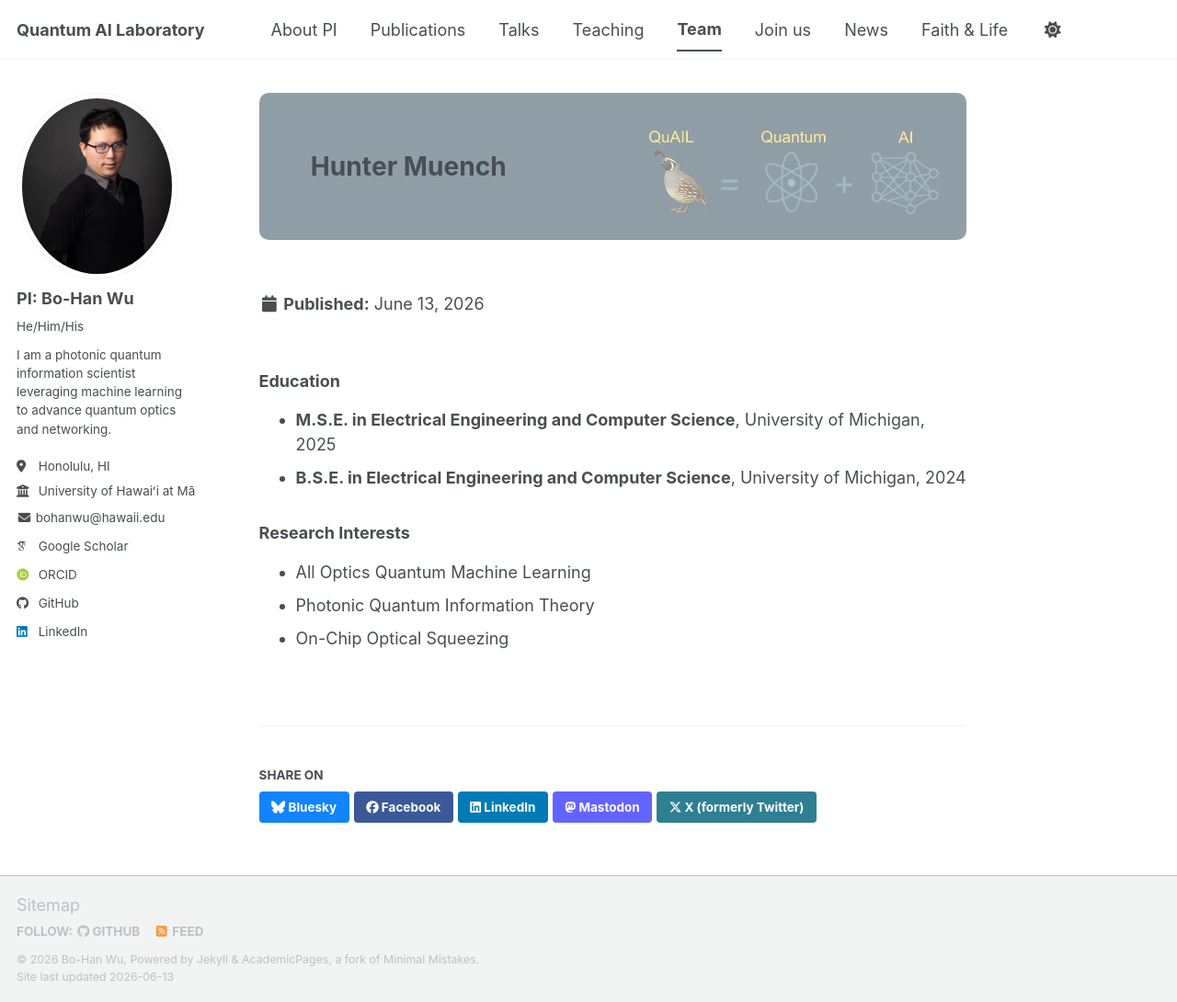
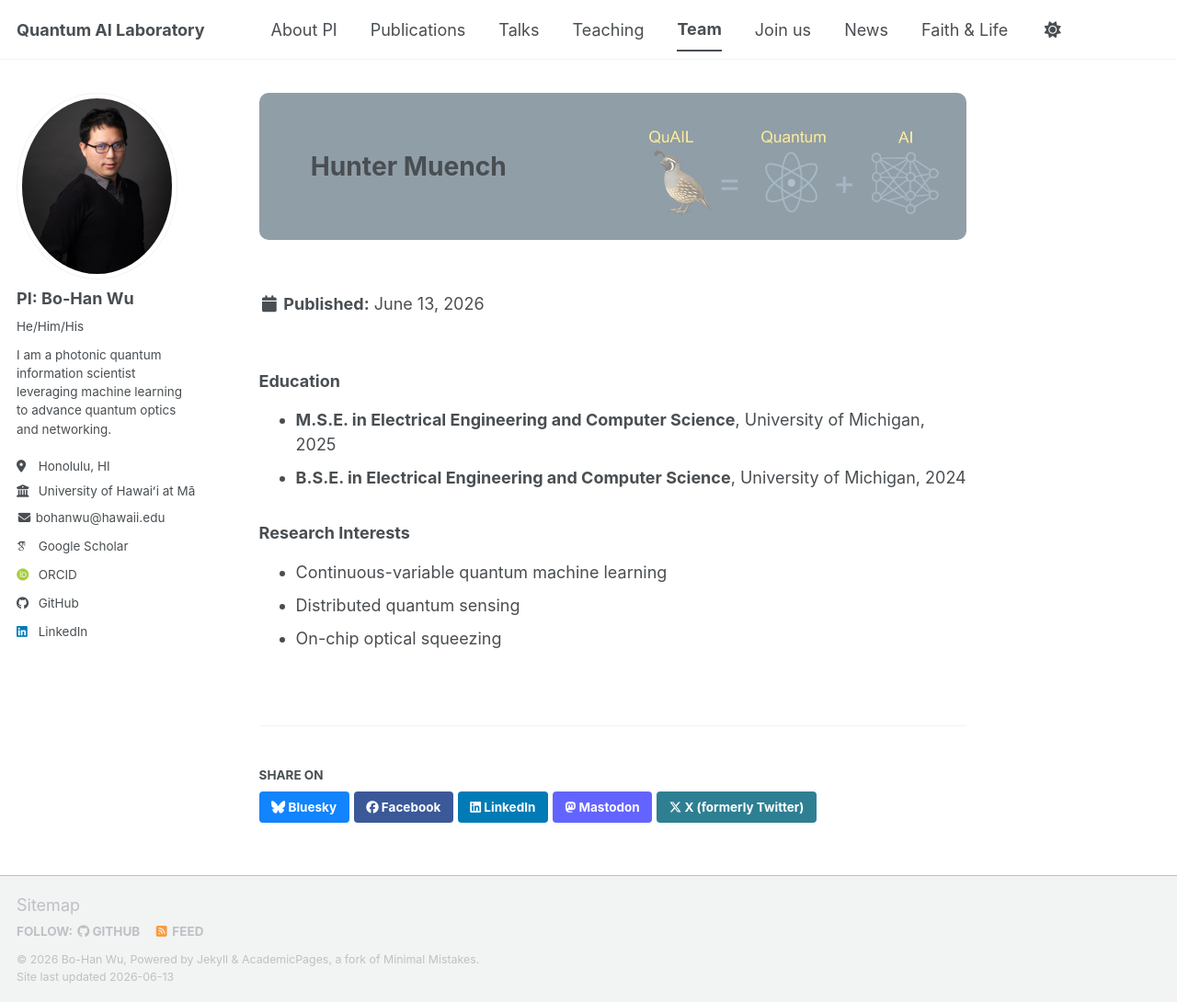
Before and after one commit to go705/go705.github.io, a Jekyll site: the page built from _portfolio/student-Hunter.md, in a window 1280 px wide and 1090 px high. Shown: the whole window at 92% size. Built offline with Jekyll 4.4.1, drawn with Linux system fonts in a browser that asks for light colours; some web fonts are replaced; a script bundle is joined from its source files by our own code; library files that are not in the unit come from our copies.

Commit message:
Update student-Hunter.md

```diff
--- a/_portfolio/student-Hunter.md
+++ b/_portfolio/student-Hunter.md
@@ -9,6 +9,6 @@ collection: portfolio
 * **B.S.E. in Electrical Engineering and Computer Science**, University of Michigan, 2024
 
 ### Research Interests
-* All Optics Quantum Machine Learning
-* Photonic Quantum Information Theory
-* On-Chip Optical Squeezing
+* Continuous-variable quantum machine learning
+* Distributed quantum sensing
+* On-chip optical squeezing
```
